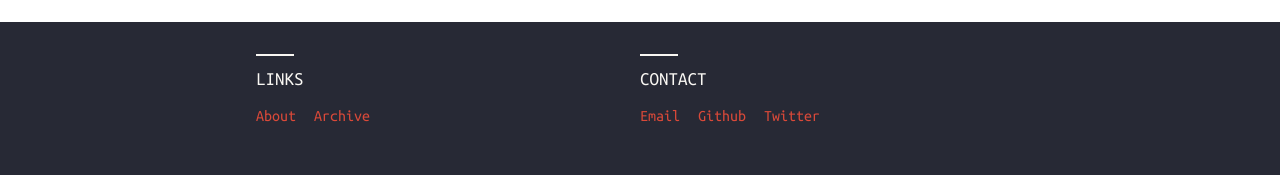
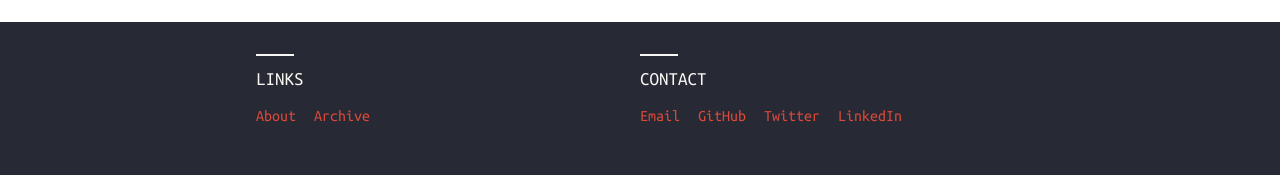
Before and after one commit to fenw1ck/anp.github.io, a Jekyll site: the page built from index.html, in a window 1280 px wide. Shown: the part 1042-1217 px from the top of the page. Built offline with Jekyll 4.4.1, drawn with Linux system fonts in a browser that asks for light colours; nearby versions of some CDN libraries.

Commit message:
Updating social media links.

```diff
--- a/_config.yml
+++ b/_config.yml
@@ -29,6 +29,7 @@
   social:
     github: dikaiosune
     twitter: dika10sune
+    linkedin: dikaiosune
   # Toggle disclaimer in footer
   show_disclaimer: false
 
--- a/_includes/social.html
+++ b/_includes/social.html
@@ -6,9 +6,9 @@
 
     {% if site.harmony.social.github %}
     <li>
-        <a title="{{ site.harmony.social.github }} on Github"
+        <a title="{{ site.harmony.social.github }} on GitHub"
             href="https://github.com/{{ site.harmony.social.github }}"
-            target="_blank">Github</a>
+            target="_blank">GitHub</a>
     </li>
     {% endif %}
 
@@ -20,4 +20,12 @@
     </li>
     {% endif %}
 
+    {% if site.harmony.social.linkedin %}
+    <li>
+        <a title="{{ site.harmony.social.linkedin }} on LinkedIn"
+            href="https://www.linkedin.com/in/{{ site.harmony.social.linkedin }}"
+            target="_blank">LinkedIn</a>
+    </li>
+    {% endif %}
+
 </ul>
```
